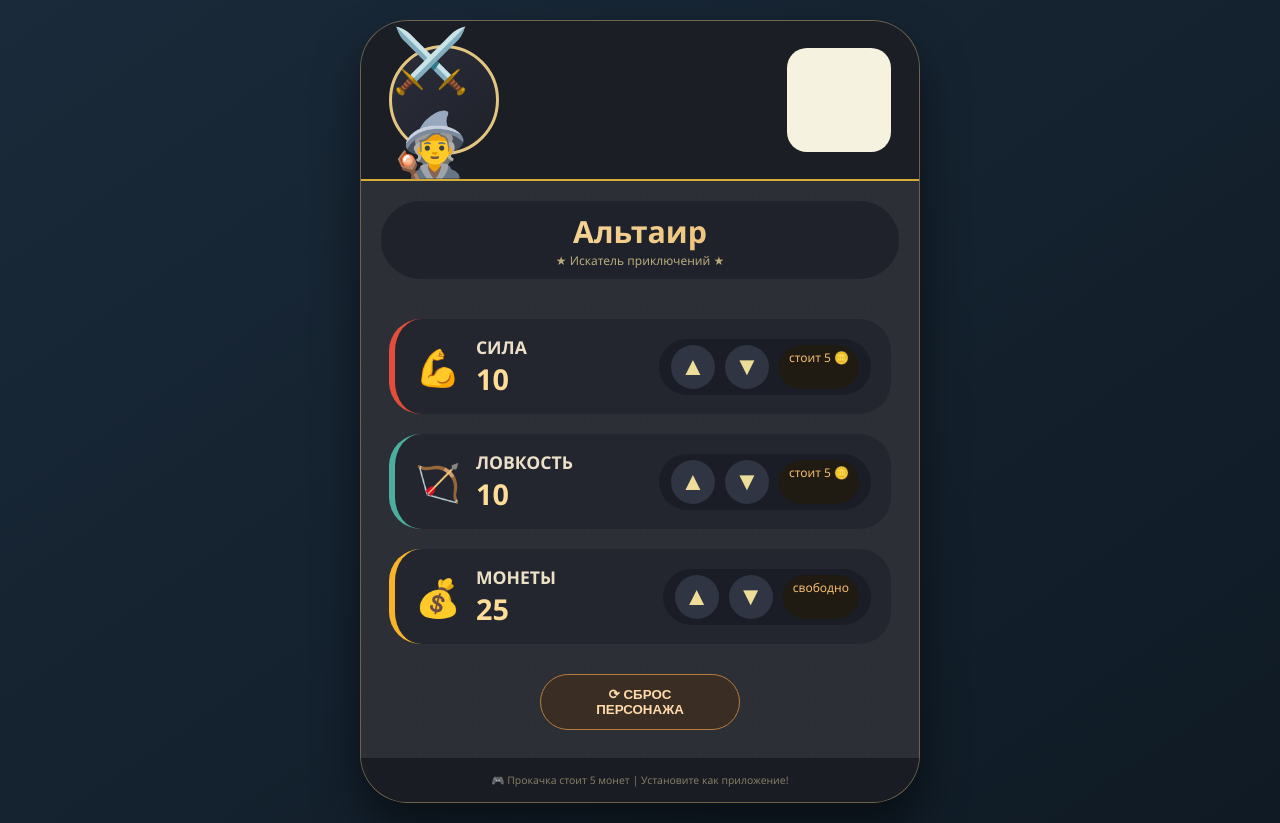
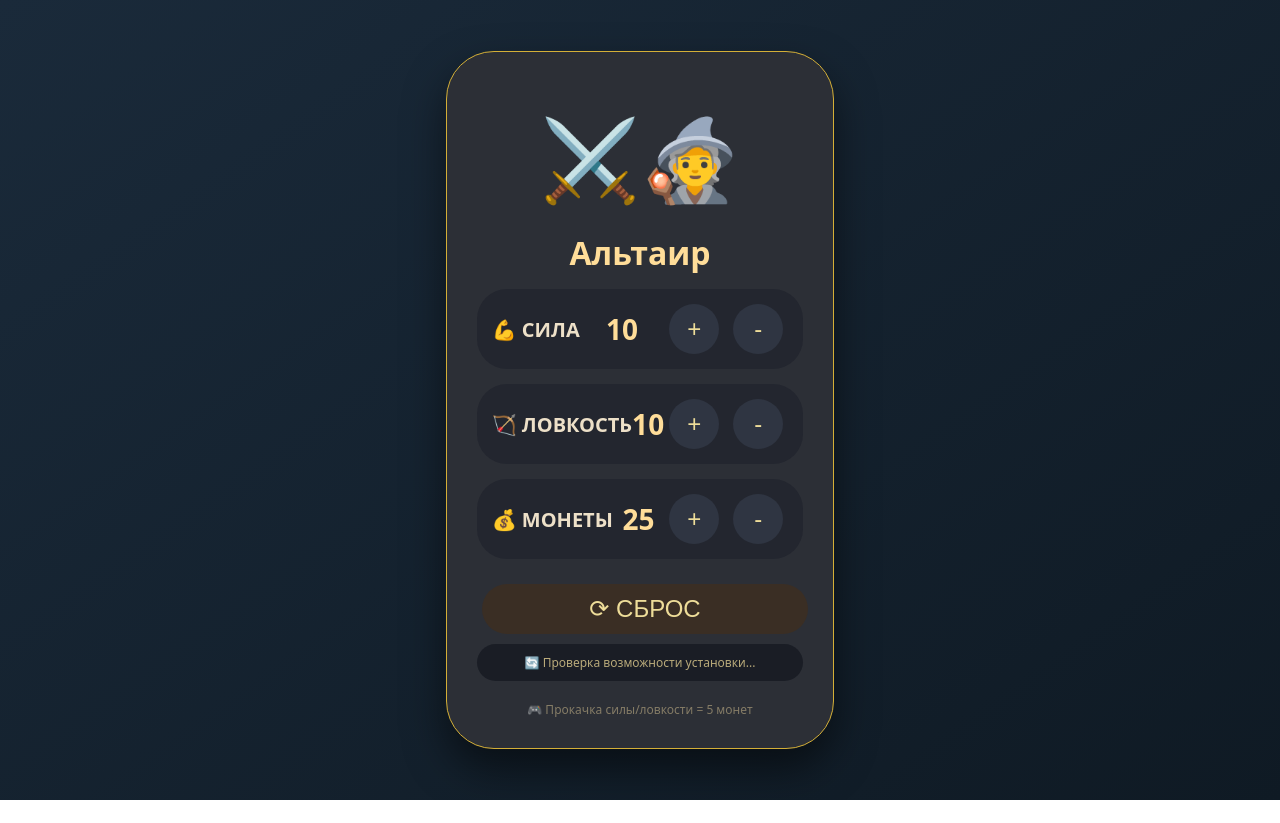
Before and after one commit to GreenMan2022/Test2245, a plain HTML site: page index.html in a window 1280 px wide. After the commit the page ends 800 px from the top, so only its background shows below. Drawn offline with Linux system fonts and the light colour scheme; a script that the page names is missing.

Commit message:
Update index.html

```diff
--- a/index.html
+++ b/index.html
@@ -3,395 +3,222 @@
 <head>
     <meta charset="UTF-8">
     <meta name="viewport" content="width=device-width, initial-scale=1.0, viewport-fit=cover">
-    <meta name="theme-color" content="#2c2f36">
-    <meta name="description" content="RPG карточка игрока с прокачкой силы, ловкости и монет">
-    <link rel="manifest" href="manifest.json">
-    <link rel="apple-touch-icon" href="icons/icon-192.png">
-    <meta name="apple-mobile-web-app-capable" content="yes">
-    <meta name="apple-mobile-web-app-status-bar-style" content="black-translucent">
-    <title>RPG Карточка Игрока</title>
+    <title>RPG Карточка - Установка PWA</title>
     <style>
-        * {
-            margin: 0;
-            padding: 0;
-            box-sizing: border-box;
-            user-select: none;
-            -webkit-tap-highlight-color: transparent;
-        }
-
+        * { margin: 0; padding: 0; box-sizing: border-box; }
         body {
             min-height: 100vh;
-            background: linear-gradient(145deg, #1a2a3a 0%, #0f1a24 100%);
+            background: linear-gradient(145deg, #1a2a3a, #0f1a24);
             display: flex;
             justify-content: center;
             align-items: center;
-            font-family: 'Segoe UI', 'Poppins', system-ui, sans-serif;
+            font-family: system-ui, 'Segoe UI', sans-serif;
             padding: 20px;
         }
-
-        .rpg-card {
-            max-width: 560px;
-            width: 100%;
+        .card {
+            max-width: 500px;
             background: #2c2f36;
-            background-image: radial-gradient(circle at 10% 20%, rgba(255,215,150,0.05) 2%, transparent 2.5%);
-            background-size: 28px 28px;
             border-radius: 48px;
-            box-shadow: 0 25px 45px rgba(0, 0, 0, 0.5);
-            border: 1px solid rgba(210, 180, 110, 0.4);
-            overflow: hidden;
+            padding: 30px;
+            box-shadow: 0 20px 40px rgba(0,0,0,0.5);
+            border: 1px solid #d4af37;
+            text-align: center;
         }
-
-        .player-header {
+        .avatar { font-size: 80px; margin: 20px 0; }
+        h1 { color: #ffdd99; margin-bottom: 10px; }
+        .stat {
+            background: #23262f;
+            margin: 15px 0;
+            padding: 15px;
+            border-radius: 30px;
             display: flex;
             justify-content: space-between;
             align-items: center;
-            padding: 24px 28px;
-            background: rgba(20, 24, 30, 0.7);
-            border-bottom: 2px solid #d4af37;
-            gap: 20px;
-            flex-wrap: wrap;
         }
-
-        .avatar {
-            width: 110px;
-            height: 110px;
-            background: linear-gradient(135deg, #2b2e3a, #1e2129);
-            border-radius: 50%;
-            display: flex;
-            align-items: center;
-            justify-content: center;
-            border: 3px solid #e4c580;
-            font-size: 62px;
-        }
-
-        .qr-area {
-            background: white;
-            padding: 8px;
-            border-radius: 20px;
-            background: #f5f2e0;
-        }
-        #qrcode {
-            width: 88px;
-            height: 88px;
-        }
-
-        .player-name-section {
-            text-align: center;
-            margin: 20px;
-            padding: 10px;
-            background: #1f222b;
-            border-radius: 60px;
-        }
-        .player-name {
-            font-size: 1.9rem;
-            font-weight: 800;
-            background: linear-gradient(135deg, #FFE6B0, #e4b363);
-            -webkit-background-clip: text;
-            background-clip: text;
-            color: transparent;
-        }
-        .player-title {
-            font-size: 0.75rem;
-            color: #b9aa7a;
-        }
-
-        .stats-container {
-            padding: 20px 28px;
-            display: flex;
-            flex-direction: column;
-            gap: 20px;
-        }
-
-        .stat-card {
-            background: #23262f;
-            border-radius: 32px;
-            padding: 16px 20px;
-            display: flex;
-            align-items: center;
-            justify-content: space-between;
-            flex-wrap: wrap;
-            gap: 15px;
-            border-left: 6px solid;
-        }
-        .stat-card.str { border-left-color: #e34d3a; }
-        .stat-card.agi { border-left-color: #4caf9e; }
-        .stat-card.coin { border-left-color: #f7b32b; }
-
-        .stat-info {
-            display: flex;
-            align-items: center;
-            gap: 15px;
-            flex: 1;
-        }
-        .stat-icon { font-size: 2.3rem; }
-        .stat-name { font-weight: bold; font-size: 1.1rem; color: #ede0c8; }
-        .stat-value { font-size: 1.8rem; font-weight: 800; color: #ffdd99; }
-
-        .stat-controls {
-            display: flex;
-            gap: 10px;
-            background: #1a1d25;
-            padding: 6px 12px;
-            border-radius: 60px;
-        }
-        .btn-up, .btn-down {
+        .stat-name { font-size: 20px; font-weight: bold; color: #ede0c8; }
+        .stat-value { font-size: 28px; font-weight: bold; color: #ffdd99; }
+        button {
             background: #2f3542;
             border: none;
-            font-size: 1.6rem;
-            width: 44px;
-            height: 44px;
-            border-radius: 40px;
+            font-size: 24px;
+            width: 50px;
+            height: 50px;
+            border-radius: 30px;
             cursor: pointer;
             color: #eedd99;
-            transition: 0.05s linear;
+            margin: 0 5px;
         }
-        .btn-up:active, .btn-down:active {
-            transform: scale(0.95);
-        }
-        .cost-badge {
-            background: #1f1b12;
-            padding: 4px 10px;
-            border-radius: 50px;
-            font-size: 0.75rem;
-            color: #f5bc70;
-        }
-
-        .reset-area {
-            padding: 10px 28px 28px;
-            text-align: center;
-        }
-        .reset-btn {
-            background: #3a2e24;
-            border: 1px solid #b87c3c;
-            padding: 12px 24px;
-            border-radius: 60px;
-            color: #ffdaaa;
-            cursor: pointer;
-            font-weight: bold;
-            width: 100%;
-            max-width: 200px;
-        }
-
-        .install-pwa {
-            position: fixed;
-            bottom: 20px;
-            right: 20px;
+        .install-btn {
             background: #d4af37;
             color: #1a1a1a;
-            padding: 12px 20px;
-            border-radius: 50px;
+            font-size: 18px;
+            padding: 15px 30px;
+            width: auto;
+            margin-top: 20px;
             font-weight: bold;
-            cursor: pointer;
             display: none;
-            z-index: 1000;
-            box-shadow: 0 4px 15px rgba(0,0,0,0.3);
             animation: pulse 1s infinite;
         }
         @keyframes pulse {
             0%, 100% { transform: scale(1); }
             50% { transform: scale(1.05); }
         }
-
+        .reset-btn {
+            background: #3a2e24;
+            margin-top: 10px;
+            width: 100%;
+        }
         footer {
-            font-size: 0.65rem;
-            text-align: center;
-            padding: 15px;
-            background: #191c22;
+            margin-top: 20px;
+            font-size: 12px;
             color: #857c66;
         }
-
-        @media (max-width: 500px) {
-            .avatar { width: 80px; height: 80px; font-size: 48px; }
-            .player-name { font-size: 1.4rem; }
-            .install-pwa { bottom: 10px; right: 10px; padding: 8px 15px; font-size: 12px; }
+        .status {
+            margin-top: 10px;
+            padding: 10px;
+            border-radius: 20px;
+            background: #1a1d25;
+            font-size: 12px;
+            color: #b9aa7a;
         }
     </style>
-    <script src="https://cdn.jsdelivr.net/npm/qrcodejs@1.0.0/qrcode.min.js"></script>
 </head>
 <body>
-<div class="rpg-card">
-    <div class="player-header">
-        <div class="avatar">⚔️🧙</div>
-        <div class="qr-area">
-            <div id="qrcode"></div>
+<div class="card">
+    <div class="avatar">⚔️🧙</div>
+    <h1>Альтаир</h1>
+    <div class="stat">
+        <span class="stat-name">💪 СИЛА</span>
+        <span class="stat-value" id="strength">10</span>
+        <div>
+            <button onclick="changeStat('strength', 1)">+</button>
+            <button onclick="changeStat('strength', -1)">-</button>
         </div>
     </div>
-
-    <div class="player-name-section">
-        <div class="player-name">Альтаир</div>
-        <div class="player-title">★ Искатель приключений ★</div>
-    </div>
-
-    <div class="stats-container">
-        <div class="stat-card str">
-            <div class="stat-info">
-                <div class="stat-icon">💪</div>
-                <div>
-                    <div class="stat-name">СИЛА</div>
-                    <div class="stat-value" id="strength">10</div>
-                </div>
-            </div>
-            <div class="stat-controls">
-                <button class="btn-up" onclick="changeStat('strength', 1)">▲</button>
-                <button class="btn-down" onclick="changeStat('strength', -1)">▼</button>
-                <span class="cost-badge">стоит 5 🪙</span>
-            </div>
-        </div>
-
-        <div class="stat-card agi">
-            <div class="stat-info">
-                <div class="stat-icon">🏹</div>
-                <div>
-                    <div class="stat-name">ЛОВКОСТЬ</div>
-                    <div class="stat-value" id="agility">10</div>
-                </div>
-            </div>
-            <div class="stat-controls">
-                <button class="btn-up" onclick="changeStat('agility', 1)">▲</button>
-                <button class="btn-down" onclick="changeStat('agility', -1)">▼</button>
-                <span class="cost-badge">стоит 5 🪙</span>
-            </div>
-        </div>
-
-        <div class="stat-card coin">
-            <div class="stat-info">
-                <div class="stat-icon">💰</div>
-                <div>
-                    <div class="stat-name">МОНЕТЫ</div>
-                    <div class="stat-value" id="coins">25</div>
-                </div>
-            </div>
-            <div class="stat-controls">
-                <button class="btn-up" onclick="changeCoins(1)">▲</button>
-                <button class="btn-down" onclick="changeCoins(-1)">▼</button>
-                <span class="cost-badge">свободно</span>
-            </div>
+    <div class="stat">
+        <span class="stat-name">🏹 ЛОВКОСТЬ</span>
+        <span class="stat-value" id="agility">10</span>
+        <div>
+            <button onclick="changeStat('agility', 1)">+</button>
+            <button onclick="changeStat('agility', -1)">-</button>
         </div>
     </div>
-
-    <div class="reset-area">
-        <button class="reset-btn" onclick="resetGame()">⟳ СБРОС ПЕРСОНАЖА</button>
+    <div class="stat">
+        <span class="stat-name">💰 МОНЕТЫ</span>
+        <span class="stat-value" id="coins">25</span>
+        <div>
+            <button onclick="changeCoins(1)">+</button>
+            <button onclick="changeCoins(-1)">-</button>
+        </div>
     </div>
-    <footer>🎮 Прокачка стоит 5 монет | Установите как приложение!</footer>
+    <button class="reset-btn" onclick="resetGame()">⟳ СБРОС</button>
+    <button class="install-btn" id="installBtn">📲 УСТАНОВИТЬ ПРИЛОЖЕНИЕ</button>
+    <div class="status" id="status">🔄 Проверка возможности установки...</div>
+    <footer>🎮 Прокачка силы/ловкости = 5 монет</footer>
 </div>
 
-<div class="install-pwa" id="installBtn">📲 Установить приложение</div>
-
 <script>
-    // Игровые данные
+    // ИГРОВАЯ ЛОГИКА
     let strength = 10, agility = 10, coins = 25;
     const COST = 5;
 
-    // Обновление UI
     function updateUI() {
         document.getElementById('strength').innerText = strength;
         document.getElementById('agility').innerText = agility;
         document.getElementById('coins').innerText = coins;
-
-        // Обновляем QR код
-        document.getElementById('qrcode').innerHTML = '';
-        new QRCode(document.getElementById('qrcode'), {
-            text: `RPG: ${strength}💪 ${agility}🏹 ${coins}💰`,
-            width: 88,
-            height: 88
-        });
-
-        // Сохраняем
         localStorage.setItem('rpgData', JSON.stringify({ strength, agility, coins }));
     }
 
-    // Изменение статов
     function changeStat(stat, delta) {
         if (stat === 'strength') {
-            if (delta > 0 && coins >= COST) {
-                strength++;
-                coins -= COST;
-                updateUI();
-            } else if (delta < 0 && strength > 0) {
-                strength--;
-                coins += COST;
-                updateUI();
-            } else if (delta > 0 && coins < COST) {
-                alert('❌ Не хватает монет!');
-            }
+            if (delta === 1 && coins >= COST) { strength++; coins -= COST; }
+            else if (delta === -1 && strength > 0) { strength--; coins += COST; }
+            else if (delta === 1 && coins < COST) { alert('❌ Нужно 5 монет!'); return; }
         } else if (stat === 'agility') {
-            if (delta > 0 && coins >= COST) {
-                agility++;
-                coins -= COST;
-                updateUI();
-            } else if (delta < 0 && agility > 0) {
-                agility--;
-                coins += COST;
-                updateUI();
-            } else if (delta > 0 && coins < COST) {
-                alert('❌ Не хватает монет!');
-            }
+            if (delta === 1 && coins >= COST) { agility++; coins -= COST; }
+            else if (delta === -1 && agility > 0) { agility--; coins += COST; }
+            else if (delta === 1 && coins < COST) { alert('❌ Нужно 5 монет!'); return; }
         }
+        updateUI();
     }
 
     function changeCoins(delta) {
-        if (delta > 0) {
-            coins++;
-            updateUI();
-        } else if (delta < 0 && coins > 0) {
-            coins--;
-            updateUI();
-        } else if (delta < 0 && coins <= 0) {
-            alert('💰 Монет не осталось!');
-        }
+        if (delta === 1) { coins++; }
+        else if (delta === -1 && coins > 0) { coins--; }
+        else if (delta === -1 && coins === 0) { alert('💰 Нет монет!'); return; }
+        updateUI();
     }
 
     function resetGame() {
-        strength = 10;
-        agility = 10;
-        coins = 25;
+        strength = 10; agility = 10; coins = 25;
         updateUI();
-        alert('✨ Персонаж сброшен до начальных значений! ✨');
+        alert('✨ Сброс выполнен!');
     }
 
-    // Загрузка сохранений
+    // ЗАГРУЗКА СОХРАНЕНИЙ
     const saved = localStorage.getItem('rpgData');
     if (saved) {
         const data = JSON.parse(saved);
         strength = data.strength || 10;
         agility = data.agility || 10;
         coins = data.coins || 25;
-    }
-    updateUI();
+        updateUI();
+    } else { updateUI(); }
 
-    // ========== PWA УСТАНОВКА ==========
+    // ========== PWA УСТАНОВКА (РАБОЧАЯ) ==========
     let deferredPrompt;
     const installBtn = document.getElementById('installBtn');
+    const statusDiv = document.getElementById('status');
 
-    // Слушаем событие установки PWA
+    // Событие beforeinstallprompt - ГЛАВНОЕ ДЛЯ УСТАНОВКИ
     window.addEventListener('beforeinstallprompt', (e) => {
         e.preventDefault();
         deferredPrompt = e;
         installBtn.style.display = 'block';
-        console.log('✅ Можно установить приложение!');
+        statusDiv.innerHTML = '✅ Приложение ГОТОВО к установке! Нажмите кнопку выше.';
+        statusDiv.style.background = '#2a4a2a';
+        console.log('✅ beforeinstallprompt сработал!');
     });
 
+    // Обработчик кнопки установки
     installBtn.addEventListener('click', async () => {
         if (deferredPrompt) {
             deferredPrompt.prompt();
             const { outcome } = await deferredPrompt.userChoice;
             if (outcome === 'accepted') {
                 installBtn.style.display = 'none';
-                console.log('✅ Приложение установлено!');
+                statusDiv.innerHTML = '✅ Приложение успешно установлено! 🎉';
+                statusDiv.style.background = '#2a4a2a';
+            } else {
+                statusDiv.innerHTML = '❌ Установка отклонена';
             }
             deferredPrompt = null;
+        } else {
+            statusDiv.innerHTML = '⚠️ К сожалению, установка не поддерживается. Попробуйте Chrome на Android или Edge на ПК.';
         }
     });
 
-    // Регистрация Service Worker
+    // Если PWA уже установлено
+    window.addEventListener('appinstalled', () => {
+        installBtn.style.display = 'none';
+        statusDiv.innerHTML = '🎉 Спасибо за установку! Приложение на рабочем столе.';
+    });
+
+    // Регистрация Service Worker (обязательно!)
     if ('serviceWorker' in navigator) {
-        window.addEventListener('load', () => {
-            navigator.serviceWorker.register('/sw.js').then(reg => {
-                console.log('✅ Service Worker зарегистрирован:', reg);
-            }).catch(err => {
-                console.log('❌ Ошибка SW:', err);
-            });
+        navigator.serviceWorker.register('/sw.js').then(reg => {
+            console.log('✅ SW зарегистрирован:', reg);
+            statusDiv.innerHTML += ' | SW: ✅';
+        }).catch(err => {
+            console.log('❌ Ошибка SW:', err);
+            statusDiv.innerHTML += ' | SW: ❌';
         });
+    }
+
+    // Если браузер не поддерживает установку
+    if (window.matchMedia('(display-mode: standalone)').matches) {
+        installBtn.style.display = 'none';
+        statusDiv.innerHTML = '🎮 Приложение уже запущено как PWA!';
     }
 </script>
 </body>
```
